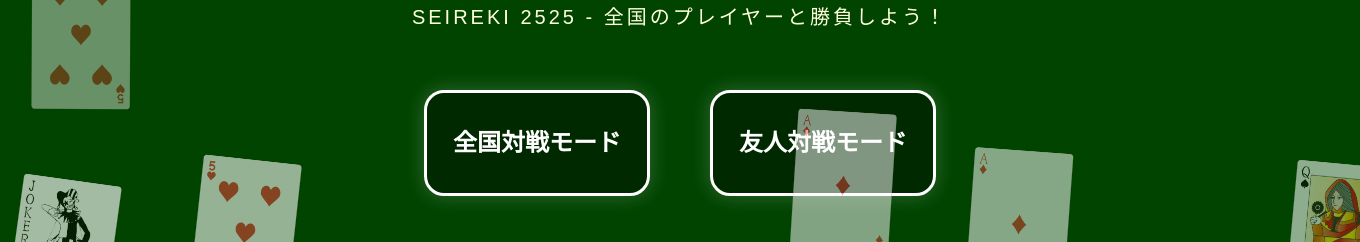
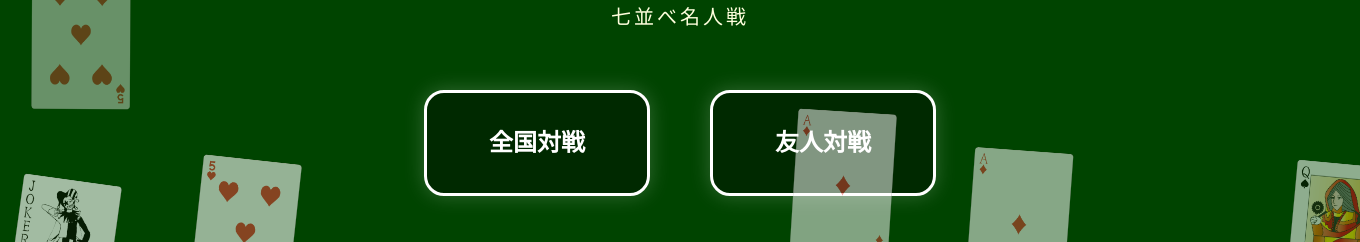
Before and after one commit to taka010116/shitinarabe, a Flask app: page / in a window 1360 px wide; the page is wider, and only the part inside the window is pictured. Shown: the part 215-457 px from the top of that part. Run offline with Flask 2, Linux system fonts and the light colour scheme; some libraries are stand-ins or nearby versions.

Commit message:
first commit

```diff
--- a/app/templates/index.html
+++ b/app/templates/index.html
@@ -99,12 +99,12 @@ body {
 }
 </style>
 
-<div class="title">七並べオンライン</div>
-<div class="subtitle">SEIREKI 2525 - 全国のプレイヤーと勝負しよう！</div>
+<div class="title">七並べONLINE</div>
+<div class="subtitle">七並べ名人戦</div>
 
 <div class="menu">
-  <a href="/login">全国対戦モード</a>
-  <a href="/friend">友人対戦モード</a>
+  <a href="/login">全国対戦</a>
+  <a href="/friend">友人対戦</a>
 </div>
 
 <div class="footer">
```
Also changed, not shown: app/__init__.py (+10 -4 lines).
